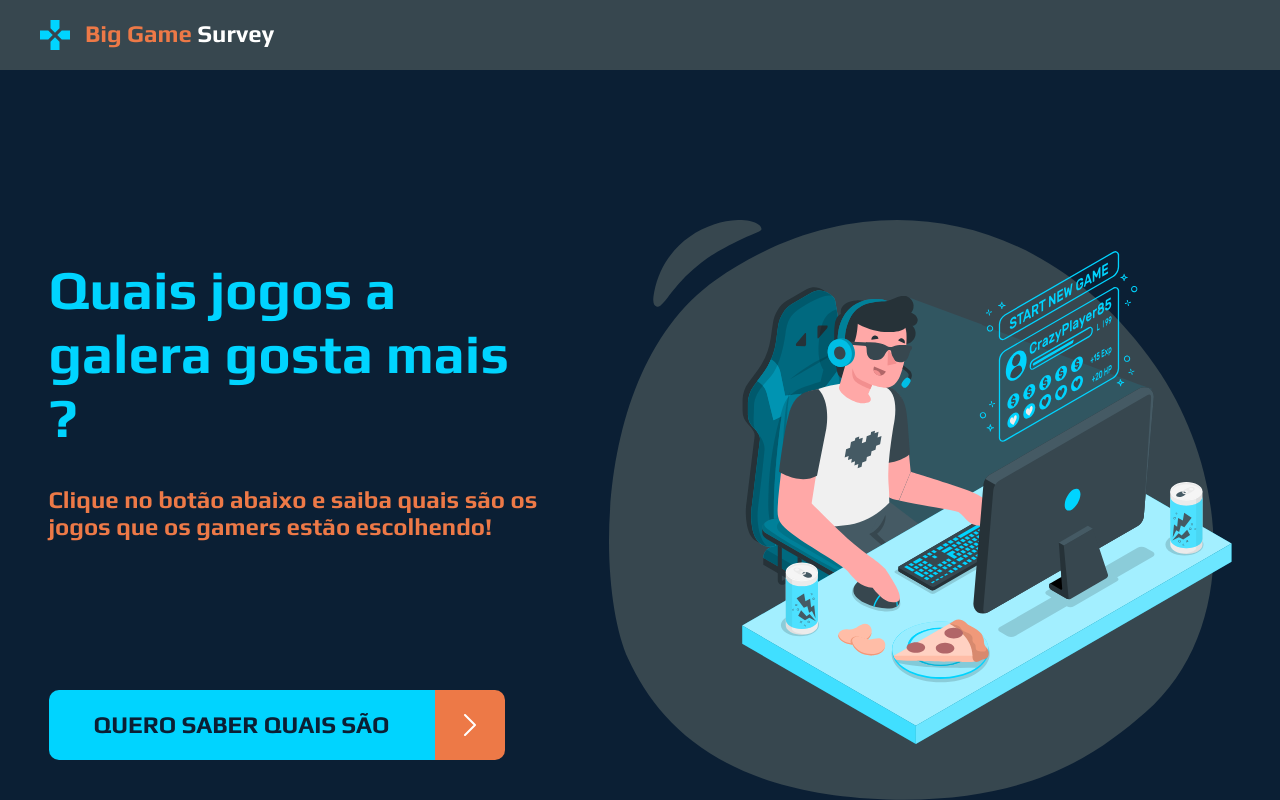
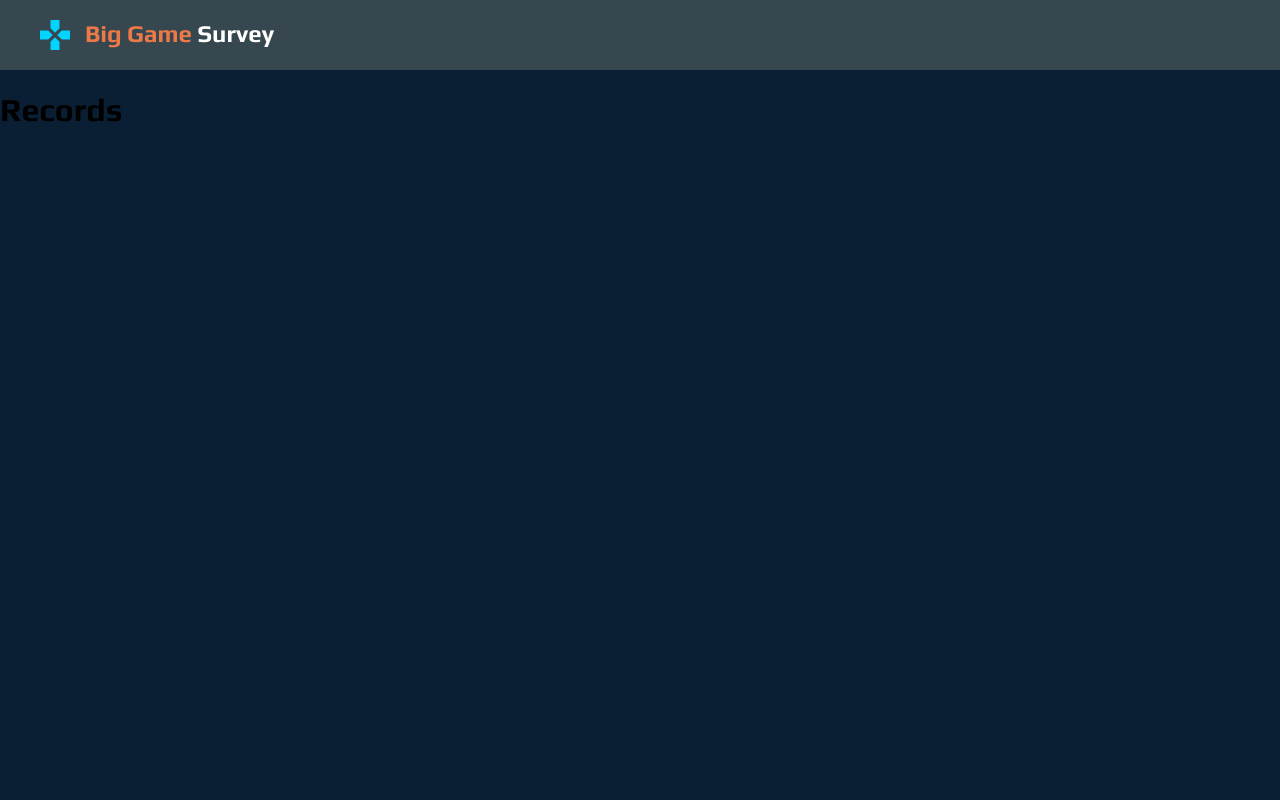
Before and after one commit to elissandroa/sdspesquisa, a React (Create React App) app in the folder front-web/: page /records in a window 1280 px wide. Built offline with nearby package versions, Linux system fonts and the light colour scheme.

Commit message:
Criando navegação com rotas

```diff
--- a/front-web/package.json
+++ b/front-web/package.json
@@ -10,8 +10,10 @@
     "@types/node": "^12.12.61",
     "@types/react": "^16.9.49",
     "@types/react-dom": "^16.9.8",
+    "@types/react-router-dom": "^5.1.5",
     "react": "^16.13.1",
     "react-dom": "^16.13.1",
+    "react-router-dom": "^5.2.0",
     "react-scripts": "3.4.3",
     "typescript": "^3.7.5"
   },
--- a/front-web/src/App.tsx
+++ b/front-web/src/App.tsx
@@ -1,15 +1,11 @@
 import React from 'react';
+import { Route } from 'react-router-dom';
 import './App.css';
-import Header from './components/Header';
-import Home from './pages/Home';
-
+import Routes from './Routes';
 
 const App = () => {
     return (
-        <div>
-            <Header />
-            <Home />
-        </div>
+        <Routes />
     );
 }
 
--- /dev/null
+++ b/front-web/src/Routes.tsx
@@ -0,0 +1,21 @@
+import React from 'react';
+import { BrowserRouter, Switch, Route } from 'react-router-dom';
+import Header from './components/Header';
+import Home from './pages/Home';
+import Records from './pages/Records';
+
+const Routes = () => (
+    <BrowserRouter>
+        <Header />
+        <Switch>
+           <Route path="/" exact>
+                <Home />
+           </Route>
+           <Route path="/records">
+                <Records />
+           </Route>
+        </Switch>
+    </BrowserRouter>
+);
+
+export default Routes;
--- a/front-web/src/components/Header/index.tsx
+++ b/front-web/src/components/Header/index.tsx
@@ -2,13 +2,17 @@
 import React from 'react';
 import {ReactComponent as Logo } from '../../assets/logo.svg';
 import './styles.css';
+import {Link} from 'react-router-dom';
+
 const Header = () => (
    <header className="main-header">
       <Logo />
-      <div className="logo-text">
-         <span className="logo-text-1">Big Game</span>
-         <span className="logo-text-2"> Survey</span>
-      </div>
+      <Link to="/">
+         <div className="logo-text">
+            <span className="logo-text-1">Big Game</span>
+            <span className="logo-text-2"> Survey</span>
+         </div>
+      </Link>
    </header>
    );
 
--- a/front-web/src/pages/Home/index.tsx
+++ b/front-web/src/pages/Home/index.tsx
@@ -2,6 +2,7 @@
 import './styles.css';
 import {ReactComponent as ArrowIcon} from '../../assets/arrow.svg';
 import {ReactComponent as GamerImage} from '../../assets/gamer.svg';
+import {Link} from 'react-router-dom';
 const Home = () => (
     <div className="home-container">
         <div className="home-text">
@@ -11,6 +12,7 @@
             <h3 className="home-text-subtitle">
                 Clique no botão abaixo e saiba quais são os jogos que os gamers estão escolhendo!
             </h3>
+            <Link to="/records">
                 <div className="home-actions">
                     <button className="home-btn">
                         QUERO SABER QUAIS SÃO
@@ -19,6 +21,7 @@
                         <ArrowIcon />
                     </div>
                 </div>
+            </Link>
         </div>
         <GamerImage className="home-image"/>
     </div>
--- /dev/null
+++ b/front-web/src/pages/Records/index.tsx
@@ -0,0 +1,8 @@
+import React from 'react';
+
+const Records = () => (
+    <h1>Records</h1>
+);
+
+
+export default Records;
```
Also changed, not shown: front-web/src/pages/Records/styles.css (added), 1 other file (tests, documents, lock files or other folders). Lines whose indentation alone changed are shown as unchanged.
